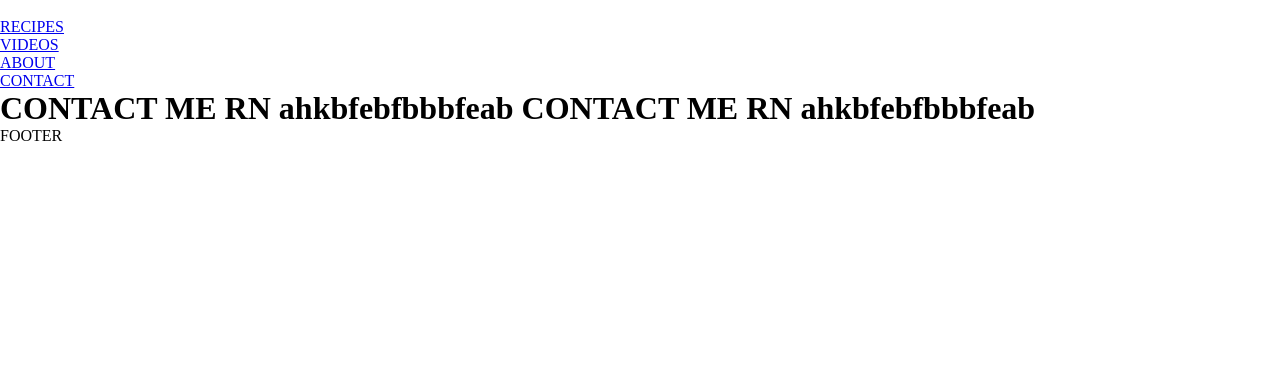
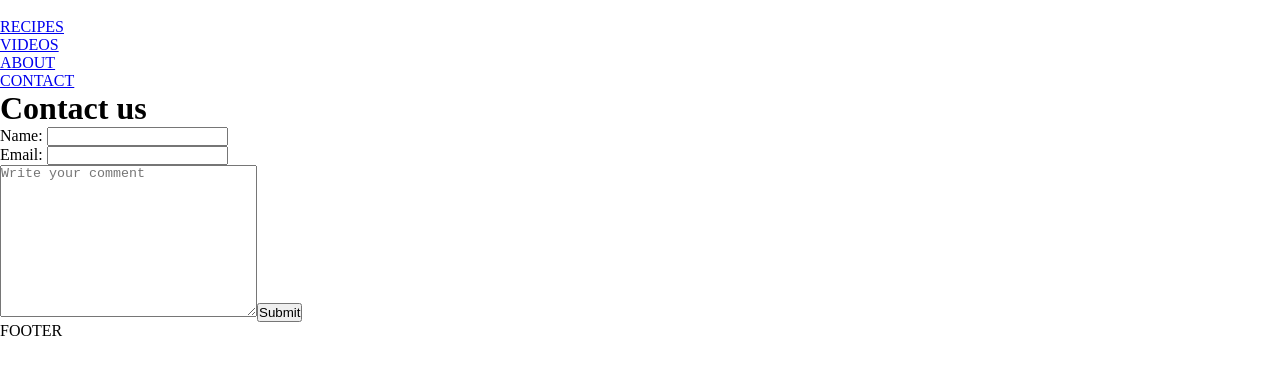
Before and after one commit to youngking509/nom-nom-frontend, a React (Create React App) app: page /contact in a window 1280 px wide. Shown: the top 374 px of the page. Built offline with nearby package versions, Linux system fonts and the light colour scheme.

Commit message:
about ready

```diff
--- a/src/App.js
+++ b/src/App.js
@@ -3,6 +3,7 @@ import './App.scss';
 import Header from "./components/Header";
 import Main from "./components/Main";
 import Footer from "./components/Footer";
+import Contact from './pages/Contact';
 
 function App() {
   return (
@@ -10,6 +11,7 @@ function App() {
       <Header />
       <Main />
       <Footer />
+      {/* <Contact /> */}
     </div>
   );
 }
--- a/src/pages/About.js
+++ b/src/pages/About.js
@@ -2,7 +2,9 @@
 
 function About() {
     return (
-        <h1>ABOUT</h1>
+        <h1>ABOUT
+            kgwah test
+        </h1>
     );
 }
 
--- a/src/pages/Contact.js
+++ b/src/pages/Contact.js
@@ -2,9 +2,15 @@
 
 function Contact() {
     return (
-        <h1>CONTACT ME RN ahkbfebfbbbfeab
-            CONTACT ME RN ahkbfebfbbbfeab
-        </h1>
+        <div>
+       <h1>Contact us</h1>
+       Name: <input type="name" className="name" /> <br />
+       Email: <input type="email" className="email" /> <br />
+       <textarea name="" id="" cols="30" rows="10" placeholder="Write your comment"></textarea>
+       <button type="submit" class="btn-primary">Submit</button>
+
+
+        </div>
 
     );
 }
```
